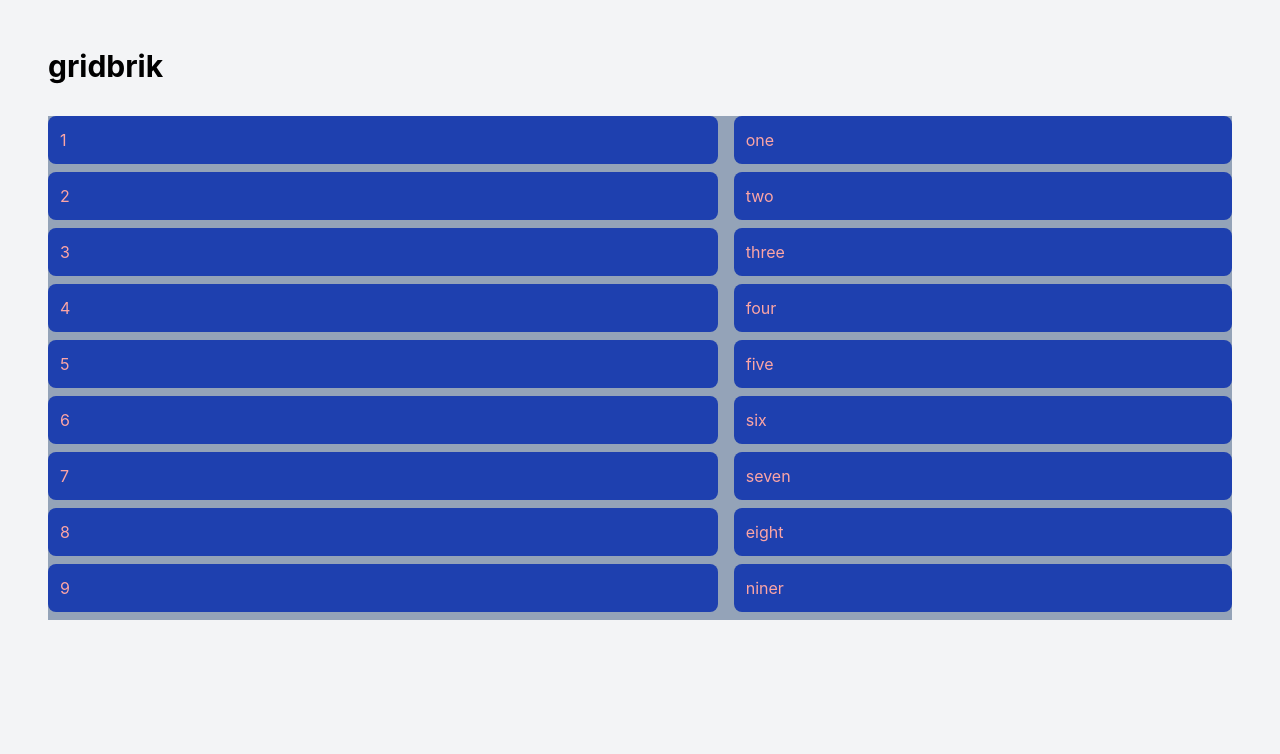
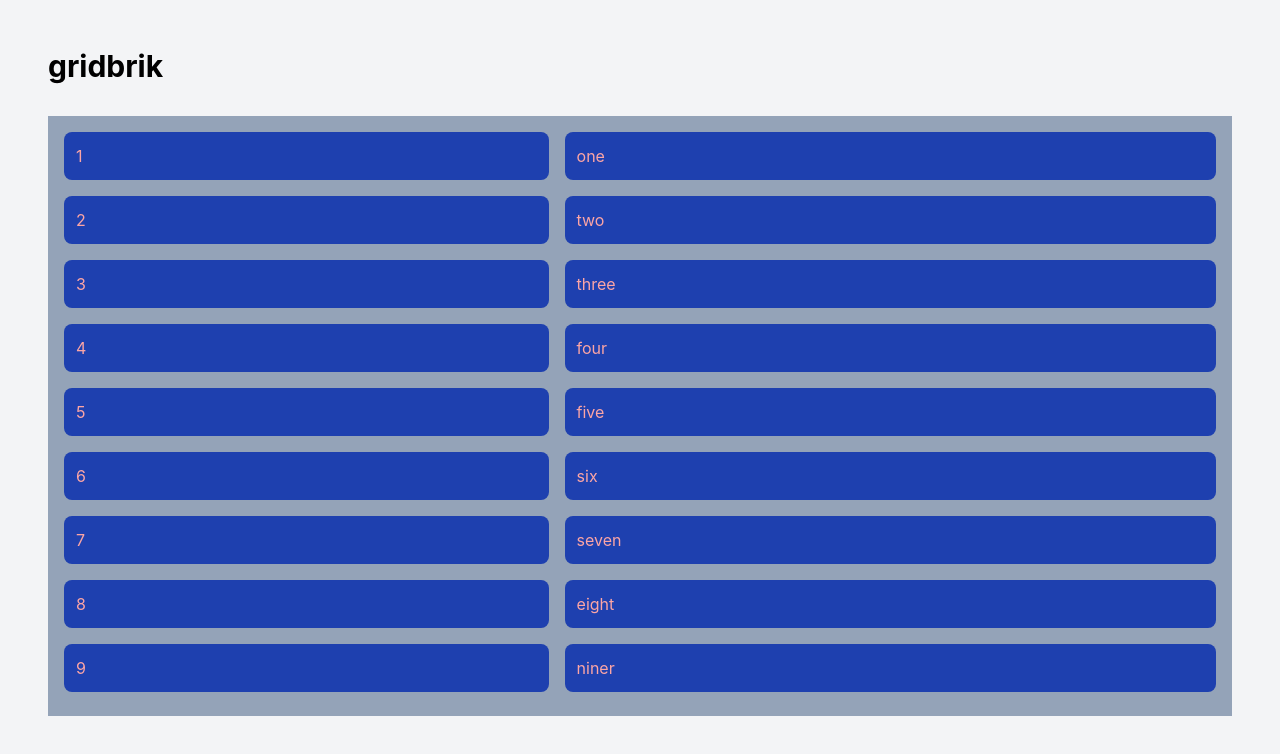
Before and after one commit to mmcgraw73/gridbrik, a Vue app: page / in a window 1280 px wide. Shown: the top 754 px of the page. Built offline with nearby package versions, Linux system fonts and the light colour scheme.

Commit message:
minor style

```diff
--- a/src/components/gridbrik.vue
+++ b/src/components/gridbrik.vue
@@ -1,11 +1,11 @@
 <template>
   <section class="w-full">
-    <div :class="['bg-slate-400']">
-      <div class="grid grid-cols-7 gap-4" v-for="(item, i) in arr1">
-        <span class="col-span-4 bg-blue-800 text-red-300 p-3 rounded-lg mb-2">{{
+    <div :class="['bg-slate-400 p-2']">
+      <div class="grid grid-cols-7 gap-4 m-2" v-for="(item, i) in arr1">
+        <span class="col-span-3 bg-blue-800 text-red-300 p-3 rounded-lg mb-2">{{
           arr1[i]
         }}</span>
-        <span class="col-span-3 bg-blue-800 text-red-300 p-3 rounded-lg mb-2">{{
+        <span class="col-span-4 bg-blue-800 text-red-300 p-3 rounded-lg mb-2">{{
           arr2[i]
         }}</span>
       </div>
```
